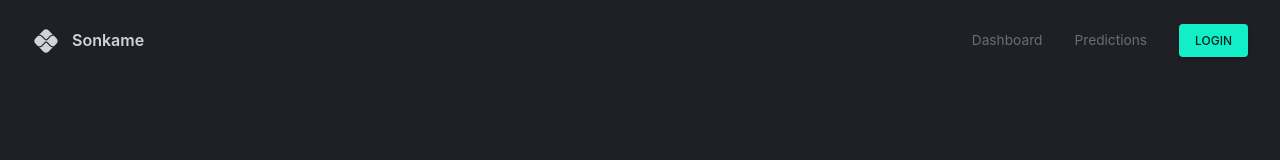
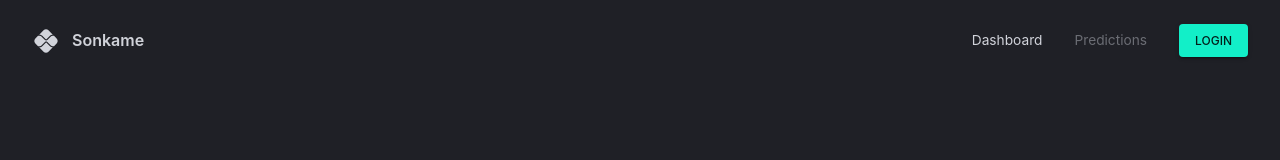
Before and after one commit to SonK4m3/voice_management_client, a React (Create React App) app: page / in a window 1280 px wide. Shown: the top 160 px of the page. Built offline with nearby package versions, Linux system fonts and the light colour scheme; no server answers.

Commit message:
refactor: update initial selected value as dashboard

```diff
--- a/src/pages/navbar/index.jsx
+++ b/src/pages/navbar/index.jsx
@@ -10,7 +10,7 @@ import { isTokenExpired, parseJWT } from "../../utils/parse";
 
 const Navbar = () => {
   const { palette } = useTheme();
-  const [selected, setSelected] = useState("");
+  const [selected, setSelected] = useState("dashboard");
 
   const dispatch = useDispatch();
   const { isLoggedIn, user } = useSelector((state) => state.auth);
```
